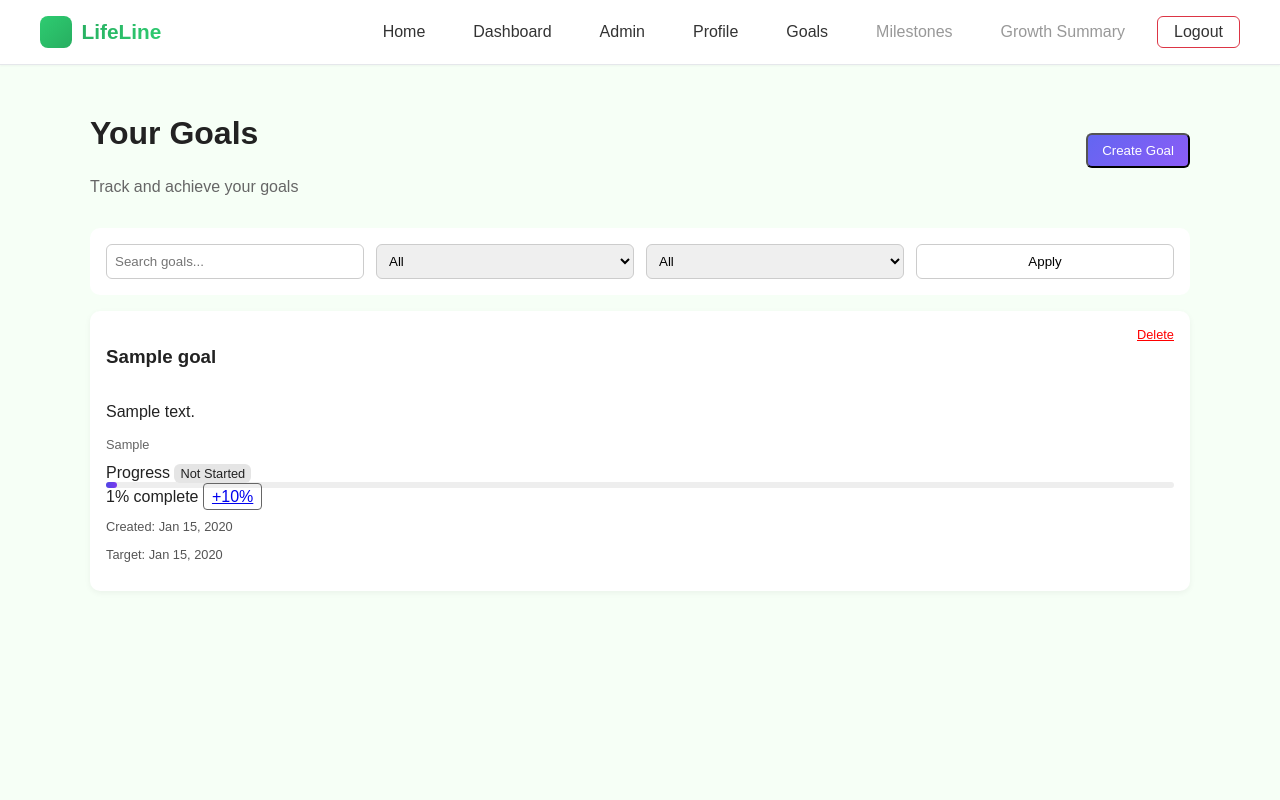
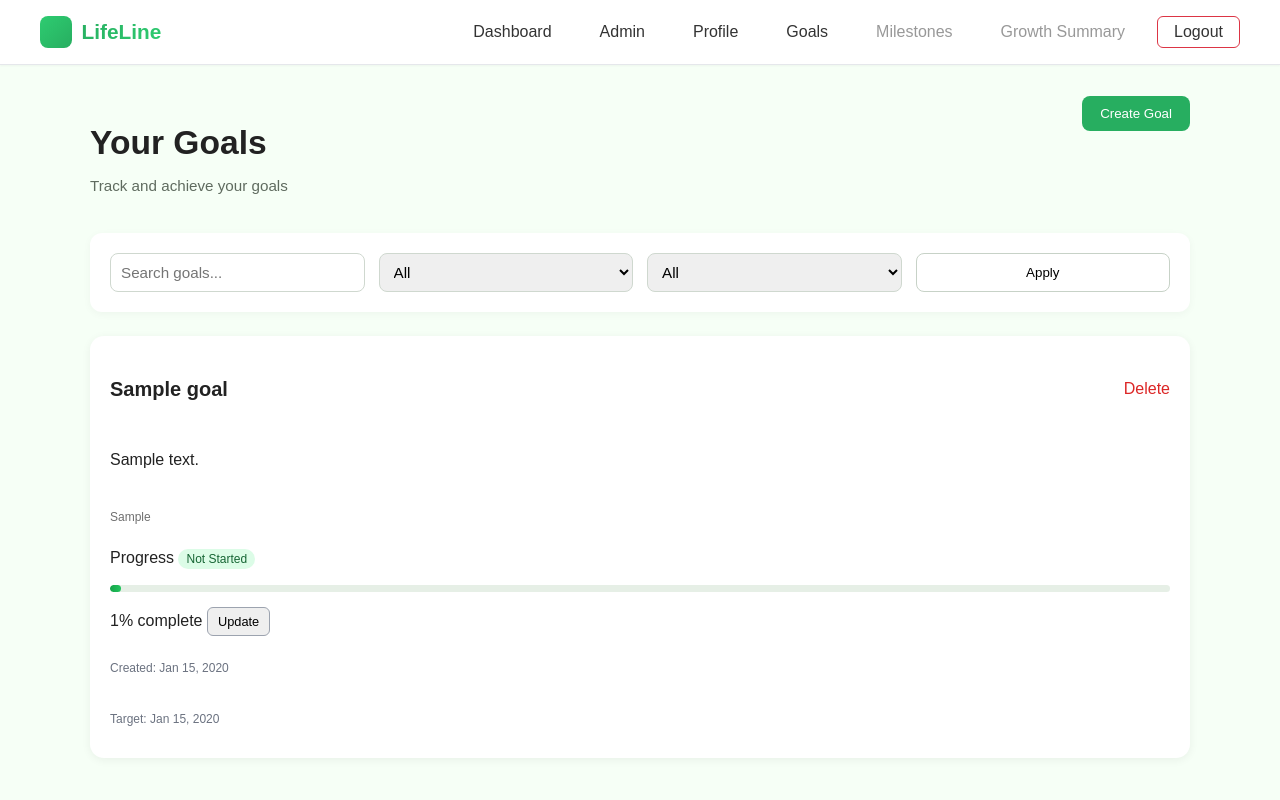
Before and after one commit to rubiojademm/CSIT327-G8-LifeLine, a Django app: page /goals/list/ in a window 1280 px wide. Run offline with Django 5.2, Linux system fonts and the light colour scheme; a user stored in the database is signed in; tables that the repository leaves empty hold one stand-in row (values such as "Sample post").

Commit message:
feature(goals): update goals page with new progress and ui

```diff
--- a/LifeLine/goals/urls.py
+++ b/LifeLine/goals/urls.py
@@ -5,6 +5,6 @@ urlpatterns = [
     path("dashboard/", views.dashboard, name="dashboard"),
     path("list/", views.goals_page, name="goals_page"),
     path("create/", views.create_goal, name="create_goal"),
-    path("<int:pk>/update-progress/", views.update_progress, name="update_progress"),
+    path("update-progress/<int:pk>/", views.update_progress, name="update_progress"),
     path("<int:pk>/delete/", views.delete_goal, name="delete_goal"),
 ]
--- a/LifeLine/goals/views.py
+++ b/LifeLine/goals/views.py
@@ -94,9 +94,12 @@ def create_goal(request):
 def update_progress(request, pk):
     goal = get_object_or_404(Goal, pk=pk, user=request.user)
 
-    new_progress = min(goal.progress + 10, 100)
-    goal.progress = new_progress
-    goal.save()
+    if request.method == "POST":
+        new_progress = int(request.POST.get("progress", goal.progress))
+
+        # Clamp between 0 and 100
+        goal.progress = max(0, min(100, new_progress))
+        goal.save()
 
     return redirect("goals_page")
 
--- a/LifeLine/ui/static/css/goals_page.css
+++ b/LifeLine/ui/static/css/goals_page.css
@@ -1,127 +1,186 @@
+/* =============================
+   GOALS PAGE LAYOUT
+============================= */
+
 .goals-container {
   max-width: 1100px;
   margin: auto;
-  padding: 1.5rem;
+  padding: 2rem 1.5rem;
 }
 
 .header-row {
   display: flex;
   justify-content: space-between;
-  align-items: center;
+  align-items: flex-start;
+  gap: 1rem;
+  margin-bottom: 1.5rem;
 }
 
 .title {
-  font-size: 2rem;
-  font-weight: bold;
+  font-size: 2.1rem;
+  font-weight: 700;
+  margin-bottom: 0.25rem;
 }
 
 .subtitle {
-  color: #666;
+  color: #5f6b5f;
+  font-size: 0.95rem;
 }
 
+/* =============================
+   BUTTONS
+============================= */
+
 .btn-primary {
-  padding: 8px 14px;
-  background: linear-gradient(135deg, #6366f1, #8b5cf6);
+  padding: 10px 18px;
+  background: #27ae60;
   color: white;
-  border-radius: 6px;
+  border-radius: 8px;
+  border: none;
+  cursor: pointer;
+  transition: background 0.2s ease, transform 0.1s ease;
 }
+
+.btn-primary:hover {
+  background: #2ecc71;
+  transform: translateY(-1px);
+}
+
+.btn-secondary {
+  background: white;
+  border: 1px solid #c7d2c7;
+  padding: 9px 14px;
+  border-radius: 8px;
+  cursor: pointer;
+}
+
+/* =============================
+   FILTERS
+============================= */
 
 .filters-card {
   background: white;
-  padding: 1rem;
-  border-radius: 10px;
-  margin: 1rem 0;
+  padding: 1.25rem;
+  border-radius: 12px;
+  margin: 1.5rem 0;
+  box-shadow: 0 2px 8px rgba(0, 0, 0, 0.04);
 }
 
 .filters-grid {
   display: grid;
   grid-template-columns: repeat(4, 1fr);
-  gap: 12px;
+  gap: 14px;
 }
 
 .input {
-  border: 1px solid #ccc;
-  border-radius: 6px;
-  padding: 8px;
+  border: 1px solid #cfd8cf;
+  border-radius: 8px;
+  padding: 9px 10px;
+  font-size: 0.95rem;
 }
 
-.btn-secondary {
-  background: white;
-  border: 1px solid #ccc;
-  padding: 8px;
-  border-radius: 6px;
-}
+/* =============================
+   GOALS GRID
+============================= */
 
 .goals-grid {
   display: grid;
   grid-template-columns: repeat(auto-fit, minmax(280px, 1fr));
-  gap: 1rem;
+  gap: 1.25rem;
+  margin-top: 1rem;
 }
 
 .goal-card {
   background: white;
-  padding: 1rem;
-  border-radius: 10px;
-  box-shadow: 0 2px 6px rgba(0,0,0,0.05);
+  padding: 1.25rem;
+  border-radius: 14px;
+  box-shadow: 0 2px 10px rgba(0,0,0,0.06);
+  display: flex;
+  flex-direction: column;
+  gap: 0.8rem;
 }
 
 .goal-header {
   display: flex;
   justify-content: space-between;
+  gap: 0.75rem;
 }
 
 .goal-title {
-  font-weight: bold;
+  font-weight: 700;
+  font-size: 1.25rem;
+  line-height: 1.3;
 }
 
 .goal-cat {
-  font-size: 0.8rem;
-  opacity: 0.7;
+  font-size: 0.75rem;
+  opacity: 0.65;
 }
 
+/* =============================
+   PROGRESS
+============================= */
+
 .progress-bar {
-  height: 6px;
-  background: #eee;
-  border-radius: 4px;
+  height: 7px;
+  background: #e6efe6;
+  border-radius: 6px;
+  overflow: hidden;
+  margin: 6px 0 2px;
 }
 
 .progress-fill {
   height: 100%;
-  background: linear-gradient(90deg, #4f46e5, #7c3aed);
-  border-radius: 4px;
-}
-
-.status-tag {
-  font-size: 0.8rem;
-  background: #e5e5e5;
-  padding: 2px 6px;
+  background: linear-gradient(90deg, #16a34a, #22c55e);
   border-radius: 6px;
 }
 
+/* =============================
+   STATUS + ACTIONS
+============================= */
+
+.status-tag {
+  font-size: 0.75rem;
+  background: #dcfce7;
+  color: #166534;
+  padding: 3px 8px;
+  border-radius: 999px;
+  align-self: flex-start;
+}
+
 .btn-small {
-  padding: 4px 8px;
-  border: 1px solid #666;
-  border-radius: 4px;
+  padding: 6px 10px;
+  border: 1px solid #9ca3af;
+  border-radius: 6px;
+  font-size: 0.8rem;
+  cursor: pointer;
 }
 
 .delete-btn {
-  color: red;
-  font-size: 0.8rem;
+  color: #dc2626;
+  text-decoration: none;
+  display: inline-flex;
+  align-items: center;
+  justify-content: center;
 }
 
 .date-sm {
-  font-size: 0.8rem;
-  color: #555;
+  font-size: 0.75rem;
+  color: #6b7280;
 }
 
 .no-goals {
   text-align: center;
-  padding: 2rem;
+  padding: 2.5rem 1rem;
   opacity: 0.7;
+  font-size: 0.95rem;
 }
 
-/* ===== CREATE GOAL MODAL ===== */
-.create-goal-overlay {
+/* =============================
+   GOAL MODAL
+============================= */
+
+.goal-overlay {
   position: fixed;
   inset: 0;
   background: rgba(0,0,0,0.6);
--- /dev/null
+++ b/LifeLine/ui/static/js/goals_modal.js
@@ -0,0 +1,39 @@
+function openCreateGoalModal() {
+  document.getElementById("createGoalModal").classList.remove("hidden");
+}
+
+function closeCreateGoalModal() {
+  document.getElementById("createGoalModal").classList.add("hidden");
+}
+
+function openUpdateModal(goalId, currentProgress) {
+  const modal = document.getElementById("updateProgressModal");
+  const form = document.getElementById("updateProgressForm");
+
+  document.getElementById("currentProgressDisplay").value = currentProgress + "%";
+  document.getElementById("progress_slider").value = currentProgress;
+  document.getElementById("progress_input").value = currentProgress;
+
+  form.action = `/goals/update-progress/${goalId}/`;
+  modal.classList.remove("hidden");
+}
+
+function closeUpdateModal() {
+  document.getElementById("updateProgressModal").classList.add("hidden");
+}
+
+// Sync slider ↔ input
+document.addEventListener("DOMContentLoaded", function () {
+  const slider = document.getElementById("progress_slider");
+  const input = document.getElementById("progress_input");
+
+  if (slider && input) {
+    slider.addEventListener("input", () => input.value = slider.value);
+    input.addEventListener("input", () => slider.value = input.value);
+  }
+});
+
+window.openCreateGoalModal = openCreateGoalModal;
+window.closeCreateGoalModal = closeCreateGoalModal;
+window.openUpdateModal = openUpdateModal;
+window.closeUpdateModal = closeUpdateModal;
--- a/LifeLine/ui/templates/base.html
+++ b/LifeLine/ui/templates/base.html
@@ -20,7 +20,7 @@
       <!-- Links -->
       <div class="navbar-links">
         {% if user.is_authenticated %}
-          <a href="{% url 'landing' %}" class="{% if request.resolver_match.url_name == 'landing' %}active{% endif %}">Home</a>
+          <!-- <a href="{% url 'landing' %}" class="{% if request.resolver_match.url_name == 'landing' %}active{% endif %}">Home</a> -->
           <a href="{% url 'dashboard' %}" class="{% if request.resolver_match.url_name == 'dashboard' %}active{% endif %}">Dashboard</a>
           {% if user.is_superuser %}
             <a href="{% url 'admin_dashboard' %}" class="{% if request.resolver_match.url_name == 'admin_dashboard' %}active{% endif %}">Admin</a>
@@ -48,5 +48,7 @@
   </nav>
 
   {% block content %}{% endblock %}
+
+  {% block scripts %}{% endblock %}
 </body>
 </html>
--- a/LifeLine/ui/templates/goals_create_modal.html
+++ b/LifeLine/ui/templates/goals_create_modal.html
@@ -1,23 +1,39 @@
 <!-- CREATE GOAL MODAL -->
-<div id="createGoalModal" class="modal-overlay create-goal-overlay hidden">
+<div id="createGoalModal" class="goal-overlay hidden">
   <div class="modal">
+
     <div class="modal-header">
       <h2>Create New Goal</h2>
-      <p class="muted">Set a new goal to track your progress and achieve your ambitions.</p>
+      <p class="muted">Set a new goal to track your progress.</p>
     </div>
 
     <form method="POST" action="{% url 'create_goal' %}" class="space-y-4">
       {% csrf_token %}
+
+      <!-- Title -->
       <div class="form-group">
         <label for="title">Goal Title *</label>
-        <input type="text" id="title" name="title" placeholder="e.g., Learn a new language" required>
+        <input
+          type="text"
+          id="title"
+          name="title"
+          placeholder="e.g., Learn a new language"
+          required
+        >
       </div>
 
+      <!-- Description -->
       <div class="form-group">
         <label for="description">Description</label>
-        <textarea id="description" name="description" rows="3" placeholder="Describe what you want to achieve..."></textarea>
+        <textarea
+          id="description"
+          name="description"
+          rows="3"
+          placeholder="Describe what you want to achieve..."
+        ></textarea>
       </div>
 
+      <!-- Category -->
       <div class="form-group">
         <label for="category">Category</label>
         <select name="category" id="category">
@@ -34,24 +50,16 @@
         </select>
       </div>
 
+      <!-- Target Date -->
       <div class="form-group">
         <label for="target_date">Target Date (Optional)</label>
         <input type="date" id="target_date" name="target_date">
       </div>
 
       <div class="modal-footer">
-        <button type="button" class="btn-outline" onclick="closeGoalModal()">Cancel</button>
+        <button type="button" class="btn-outline" onclick="closeCreateGoalModal()">Cancel</button>
         <button type="submit" class="btn-primary">Create Goal</button>
       </div>
     </form>
   </div>
 </div>
-
-<script>
-function openGoalModal() {
-  document.getElementById("createGoalModal").classList.remove("hidden");
-}
-function closeGoalModal() {
-  document.getElementById("createGoalModal").classList.add("hidden");
-}
-</script>
--- a/LifeLine/ui/templates/goals_page.html
+++ b/LifeLine/ui/templates/goals_page.html
@@ -11,7 +11,7 @@
       <h2 class="title">Your Goals</h2>
       <p class="subtitle">Track and achieve your goals</p>
     </div>
-    <button onclick="openGoalModal()" class="btn-primary">Create Goal</button>
+    <button onclick="openCreateGoalModal()" class="btn-primary">Create Goal</button>
   </div>
 
   <!-- Filters -->
@@ -63,9 +63,7 @@
 
       <div class="progress-footer">
         <span>{{ goal.progress }}% complete</span>
-        {% if goal.progress < 100 %}
-        <a href="{% url 'update_progress' goal.id %}" class="btn-small">+10%</a>
-        {% endif %}
+        <button class="btn-small" onclick="openUpdateModal({{ goal.id }}, {{ goal.progress }})">Update</button>
       </div>
 
       <p class="date-sm">Created: {{ goal.created_at|date:"M j, Y" }}</p>
@@ -84,79 +82,10 @@
 
 </div>
 
-<!-- CREATE GOAL MODAL -->
-<div id="createGoalModal" class="create-goal-overlay hidden">
-  <div class="modal">
+{% include "goals_update_modal.html" %}
+{% include "goals_create_modal.html" %}
+{% endblock %}
 
-    <div class="modal-header">
-      <h2>Create New Goal</h2>
-      <p class="muted">Set a new goal to track your progress and achieve your ambitions.</p>
-    </div>
-
-    <form method="POST" action="{% url 'create_goal' %}" class="space-y-4">
-      {% csrf_token %}
-
-      <!-- Title -->
-      <div class="form-group">
-        <label for="title">Goal Title *</label>
-        <input
-          type="text"
-          id="title"
-          name="title"
-          placeholder="e.g., Learn a new language"
-          required
-        >
-      </div>
-
-      <!-- Description -->
-      <div class="form-group">
-        <label for="description">Description</label>
-        <textarea
-          id="description"
-          name="description"
-          rows="3"
-          placeholder="Describe what you want to achieve..."
-        ></textarea>
-      </div>
-
-      <!-- Category -->
-      <div class="form-group">
-        <label for="category">Category</label>
-        <select name="category" id="category">
-          <option value="">Select a category</option>
-          <option>Personal Development</option>
-          <option>Health & Fitness</option>
-          <option>Learning</option>
-          <option>Career</option>
-          <option>Finance</option>
-          <option>Relationships</option>
-          <option>Hobbies</option>
-          <option>Travel</option>
-          <option>Other</option>
-        </select>
-      </div>
-
-      <!-- Target Date -->
-      <div class="form-group">
-        <label for="target_date">Target Date (Optional)</label>
-        <input type="date" id="target_date" name="target_date">
-      </div>
-
-      <div class="modal-footer">
-        <button type="button" class="btn-outline" onclick="closeGoalModal()">Cancel</button>
-        <button type="submit" class="btn-primary">Create Goal</button>
-      </div>
-    </form>
-  </div>
-</div>
-
-<!-- JS for open/close -->
-<script>
-function openGoalModal() {
-  document.getElementById("createGoalModal").classList.remove("hidden");
-}
-function closeGoalModal() {
-  document.getElementById("createGoalModal").classList.add("hidden");
-}
-</script>
+{% block scripts %}
+<script src="{% static 'js/goals_modal.js' %}" defer></script>
 {% endblock %}
--- /dev/null
+++ b/LifeLine/ui/templates/goals_update_modal.html
@@ -0,0 +1,34 @@
+<div id="updateProgressModal" class="goal-overlay hidden">
+  <div class="modal">
+
+    <div class="modal-header">
+      <h2>Update Progress</h2>
+      <p class="muted">Adjust your current goal progress.</p>
+    </div>
+
+    <form method="POST" id="updateProgressForm">
+      {% csrf_token %}
+
+      <div class="form-group">
+        <label>Current Progress</label>
+        <input type="text" id="currentProgressDisplay" disabled>
+      </div>
+
+      <div class="form-group">
+        <label>New Progress (%)</label>
+        <input type="range" min="0" max="100" id="progress_slider">
+      </div>
+
+      <div class="form-group">
+        <label>Or Enter Manually (%)</label>
+        <input type="number" name="progress" id="progress_input" min="0" max="100" required>
+      </div>
+
+      <div class="modal-footer">
+        <button type="button" class="btn-outline" onclick="closeUpdateModal()">Cancel</button>
+        <button type="submit" class="btn-primary">Update</button>
+      </div>
+    </form>
+
+  </div>
+</div>
```
Also changed, not shown: other parts of LifeLine/ui/static/css/goals_page.css (+34 -24 lines).
